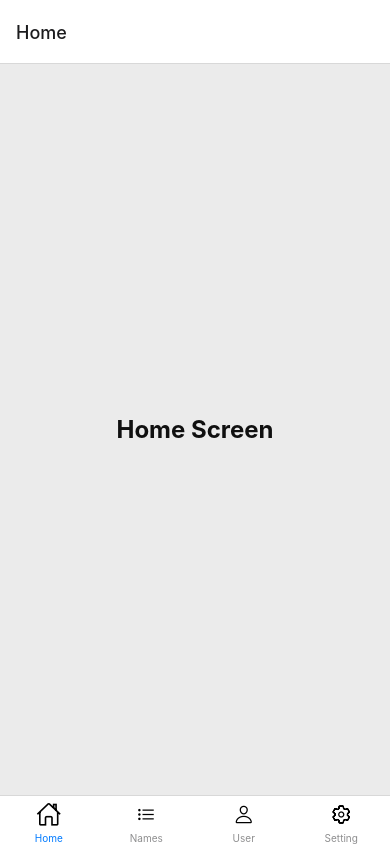
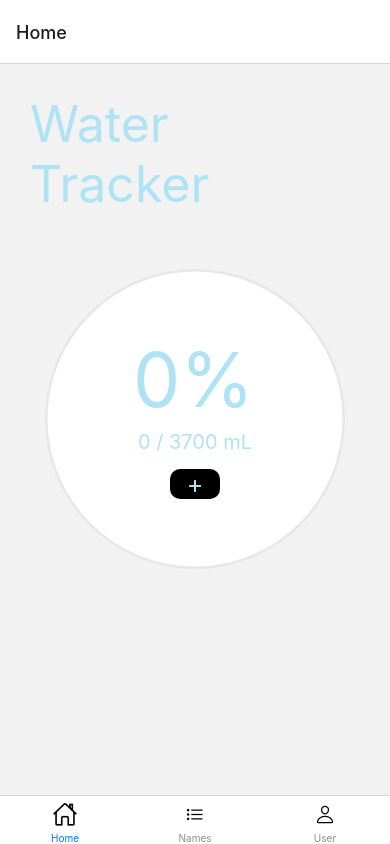
Before and after one commit to ethanchilds/PA-react, a React Native app in the folder pregnancy310/: screen /Home in a window 390 px wide. Built offline with nearby package versions, Linux system fonts and the light colour scheme.

Commit message:
added water tracker into the home screen

```diff
--- a/pregnancy310/package.json
+++ b/pregnancy310/package.json
@@ -22,6 +22,7 @@
     "react-native-paper": "^5.3.1",
     "react-native-safe-area-context": "^4.4.1",
     "react-native-screens": "~3.18.0",
+    "react-native-svg": "^13.8.0",
     "react-native-vector-icons": "^9.2.0"
   },
   "devDependencies": {
--- a/pregnancy310/screens/HomeScreen.js
+++ b/pregnancy310/screens/HomeScreen.js
@@ -1,31 +1,99 @@
-import React from 'react'
-import { StyleSheet, View, Text, TouchableOpacity } from 'react-native'
+import React, { useState } from 'react';
+import { StyleSheet, ScrollView, View, Text, TouchableOpacity } from 'react-native'
+import Svg, { G, Circle } from 'react-native-svg'
 
 function Home() {
+  const [waterAmount, setWaterAmount] = useState(0);
+	const [percentage, setPercentage] = useState(0);
+	const size = 300;
+	const strokeWidth = 5;
+	const center = size / 2;
+	const radius = size / 2 - strokeWidth / 2;
+	const circumference = 2 * Math.PI * radius;
+
+	const onPress = () => {
+		setWaterAmount(waterAmount + 100)
+		setPercentage(Math.round((waterAmount + 100)/ 3700 * 100))
+	}
 
 	return (
+		<ScrollView>
+			<View style={styles.title}>
+				<Text style={styles.title}>
+					Water Tracker
+				</Text>
+			</View>
 			<View style={styles.container}>
-      <Text style={styles.text}>Home Screen</Text>
-      {/* <TouchableOpacity
-        style={styles.buttonContainer}
-        onPress={() => navigation.navigate('Setting')}>
-        <Text style={styles.buttonText}>Go to Setting Screen</Text>
-      </TouchableOpacity> */}
+				<Svg width={size} height={size}>
+					<G rotation={-90} origin={center}>
+						<Circle stroke={'#E6E7E8'} cx={center} cy={center} r={radius} strokeWidth={strokeWidth} fill={'white'}/>
+						<Circle
+							stroke={'#aee2f5'}
+							cx={center}
+							cy={center}
+							r={radius}
+							strokeWidth={strokeWidth}
+							strokeDasharray={circumference}
+							strokeDashoffset={circumference - (circumference * percentage) / 100}
+							fill={'white'}
+						/>
+					</G>
+				</Svg>
+				<View style={styles.textView}>
+					<Text style={styles.percentText}>{percentage}%</Text>
+					<Text style={styles.amountText}>{waterAmount} / 3700 mL</Text>
+					<TouchableOpacity onPress={onPress}>
+						<View style = {styles.button}>
+							<Text style = {styles.buttonText}>+</Text>
 						</View>
+					</TouchableOpacity>
+				</View>
+			</View>
+		</ScrollView>
 	)
 }
 
 const styles = StyleSheet.create({
+  title: {
+		color: '#aee2f5',
+		fontSize: 50,
+		margin: 15,
+		justifyContent: 'center',
+		alignItems: 'center',
+	},
 	container: {
 		flex: 1,
 		justifyContent: 'center',
 		alignItems: 'center',
-    backgroundColor: '#ebebeb'
+		margin: 25,
+		alignSelf: 'center',
 	},
-  text: {
-    color: '#101010',
-    fontSize: 24,
-    fontWeight: 'bold'
+	textView: {
+		position: 'absolute',
+	},
+	percentText: {
+		color: '#aee2f5',
+		fontSize: 75,
+		maring: 5,
+	},
+	amountText: {
+		color: '#aee2f5',
+		fontSize: 20,
+		alignSelf: 'center',
+		margin: 5,
+		marginBottom: 10,
+	},
+	button: {
+		width: 50,
+		borderRadius: 10,
+		backgroundColor: 'black',
+		alignSelf: 'center',
+		margin: 5,
+	},
+	buttonText: {
+		color: '#aee2f5',
+		fontSize: 25,
+		alignSelf: 'center'
 	}
 })
 
--- a/pregnancy310/screens/MainScreen.js
+++ b/pregnancy310/screens/MainScreen.js
@@ -52,7 +52,7 @@ function Main() {
           ),
         }}
       />
-      <Tab.Screen
+      {/* <Tab.Screen
         name="Setting"
         component={SettingScreen}
         options={{
@@ -64,7 +64,7 @@ function Main() {
             />
           ),
         }}
-      />
+      /> */}
     </Tab.Navigator>
   );
 }
```
Also changed, not shown: 1 other file (tests, documents, lock files or other folders). Lines whose indentation alone changed are shown as unchanged.
